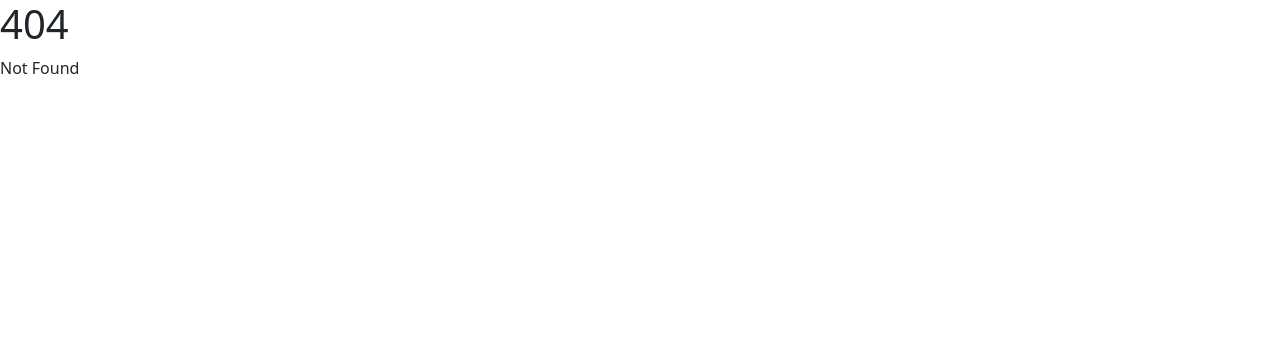
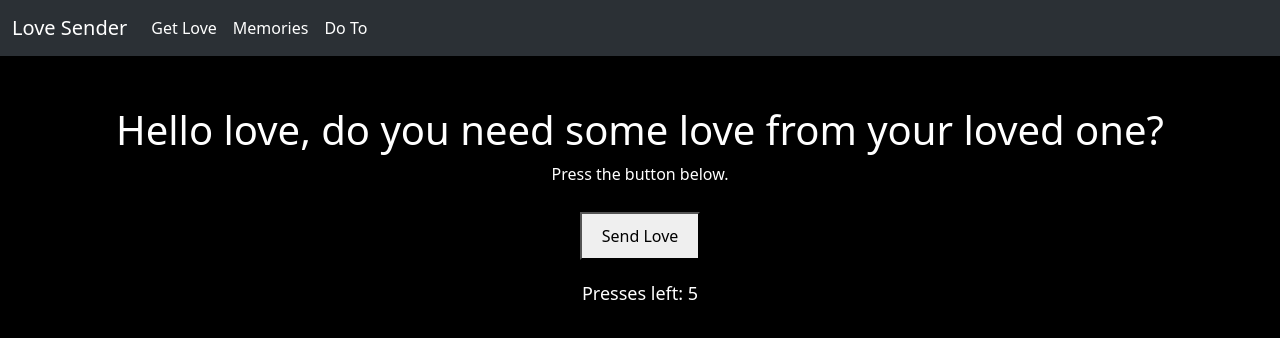
Before and after one commit to steingruberbastian/LoveSender, a SvelteKit app: page /menue/getLove in a window 1280 px wide. Before the commit this address had no page. Shown: the top 338 px of the page. Built offline with nearby package versions, Linux system fonts and the light colour scheme.

Commit message:
moved getLove page + bug fix

```diff
--- a/src/routes/menue/+layout.svelte
+++ b/src/routes/menue/+layout.svelte
@@ -23,17 +23,17 @@
     <div class="collapse navbar-collapse" id="navbarNav">
       <ul class="navbar-nav">
         <li class="nav-item">
-          <a class="nav-link active" aria-current="page" href="/getLove"
+          <a class="nav-link active" aria-current="page" href="/menue/getLove"
             >Get Love</a
           >
         </li>
         <li class="nav-item">
-          <a class="nav-link active" aria-current="page" href="/memories"
+          <a class="nav-link active" aria-current="page" href="/menue/memories"
             >Memories</a
           >
         </li>
         <li class="nav-item">
-          <a class="nav-link active" aria-current="page" href="/toDo">Do To</a>
+          <a class="nav-link active" aria-current="page" href="/menue/toDo">Do To</a>
         </li>
       </ul>
     </div>
```
Also changed, not shown: src/routes/menue/getLove/+page.server.js (renamed from src/routes/getLove/+page.server.js), src/routes/menue/getLove/+page.svelte (renamed from src/routes/getLove/+page.svelte).
